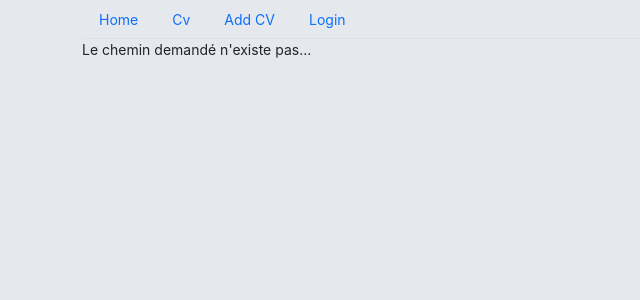
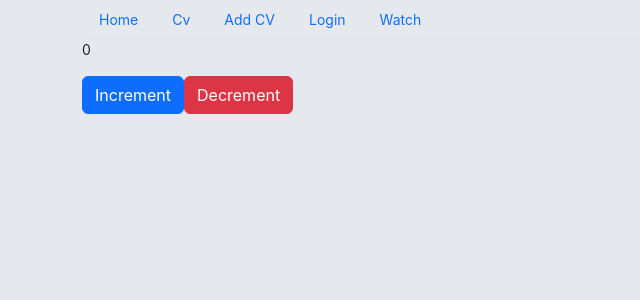
Before and after one commit to n2sy/react-p3-advancia-011123-, a React (Create React App) app: page /watch in a window 1280 px wide. Before the commit this address led to /not-found. Shown: the top 300 px of the page, without its empty margins (0-640 px from the left). Built offline with nearby package versions, Linux system fonts and the light colour scheme.

Commit message:
add reducer

```diff
--- a/src/App.js
+++ b/src/App.js
@@ -4,6 +4,7 @@ import Cv from "./pages/Cv";
 import Infos from "./components/Infos";
 import { CandidatContexteProvider } from "./store/CandidatsContexte";
 import AddCv from "./pages/AddCv";
+import Watch from "./pages/Watch";
 import { Navigate, Route, Routes } from "react-router-dom";
 import NotFound from "./pages/NotFound";
 import Home from "./pages/Home";
@@ -23,6 +24,7 @@ function App() {
           path="cv/:id/edit"
           element={<CandidatUpdateForm></CandidatUpdateForm>}
         ></Route>
+        <Route path="watch" element={<Watch></Watch>}></Route>
         <Route path="not-found" element={<NotFound></NotFound>}></Route>
         <Route
           path="*"
--- a/src/components/CandidatUpdateForm.js
+++ b/src/components/CandidatUpdateForm.js
@@ -18,7 +18,6 @@ function CandidatUpdateForm() {
   useEffect(() => {
     CandCtx.getCandidatById(id);
   }, []);
-  console.log(CandCtx.selCand);
 
   function submitHandler(e) {
     e.preventDefault();
@@ -39,7 +38,7 @@ function CandidatUpdateForm() {
       <input
         className="form-control"
         name="prenom"
-        value={CandCtx.selCand?.prenom}
+        defaultValue={CandCtx.selectedCandidat?.prenom}
         onChange={changeHandler}
       ></input>
       <label>Nom</label>
--- a/src/components/Infos.js
+++ b/src/components/Infos.js
@@ -9,9 +9,9 @@ function Infos() {
 
   useEffect(() => {
     CandCtx.getCandidatById(id);
-    console.log(CandCtx.selCand);
   }, []);
 
+  console.log(CandCtx.selCand);
   function onDelete() {
     if (window.confirm("Etes vous sur de vouloir supprimer ce candidat ?")) {
       CandCtx.deleteCandidat(id);
--- a/src/components/Navbar.js
+++ b/src/components/Navbar.js
@@ -24,6 +24,11 @@ function Navbar() {
           Login
         </Link>
       </li>
+      <li class="nav-item">
+        <Link class="nav-link" to="/watch">
+          Watch
+        </Link>
+      </li>
     </ul>
   );
 }
--- /dev/null
+++ b/src/pages/Watch.js
@@ -0,0 +1,41 @@
+import React, { useReducer } from "react";
+
+function Watch() {
+  function reducer(state, action) {
+    switch (action.type) {
+      case "increment":
+        return { count: ++state.count };
+      case "decrement":
+        return { count: --state.count };
+      default:
+        throw new Error("Reducer error");
+    }
+  }
+  const initState = {
+    count: 0,
+  };
+  const [state, dispatch] = useReducer(reducer, initState);
+  return (
+    <div>
+      <p> {state.count} </p>
+      <button
+        onClick={() => {
+          dispatch({ type: "increment" });
+        }}
+        className="btn btn-primary"
+      >
+        Increment
+      </button>
+      <button
+        onClick={() => {
+          dispatch({ type: "decrement" });
+        }}
+        className="btn btn-danger"
+      >
+        Decrement
+      </button>
+    </div>
+  );
+}
+
+export default Watch;
```
